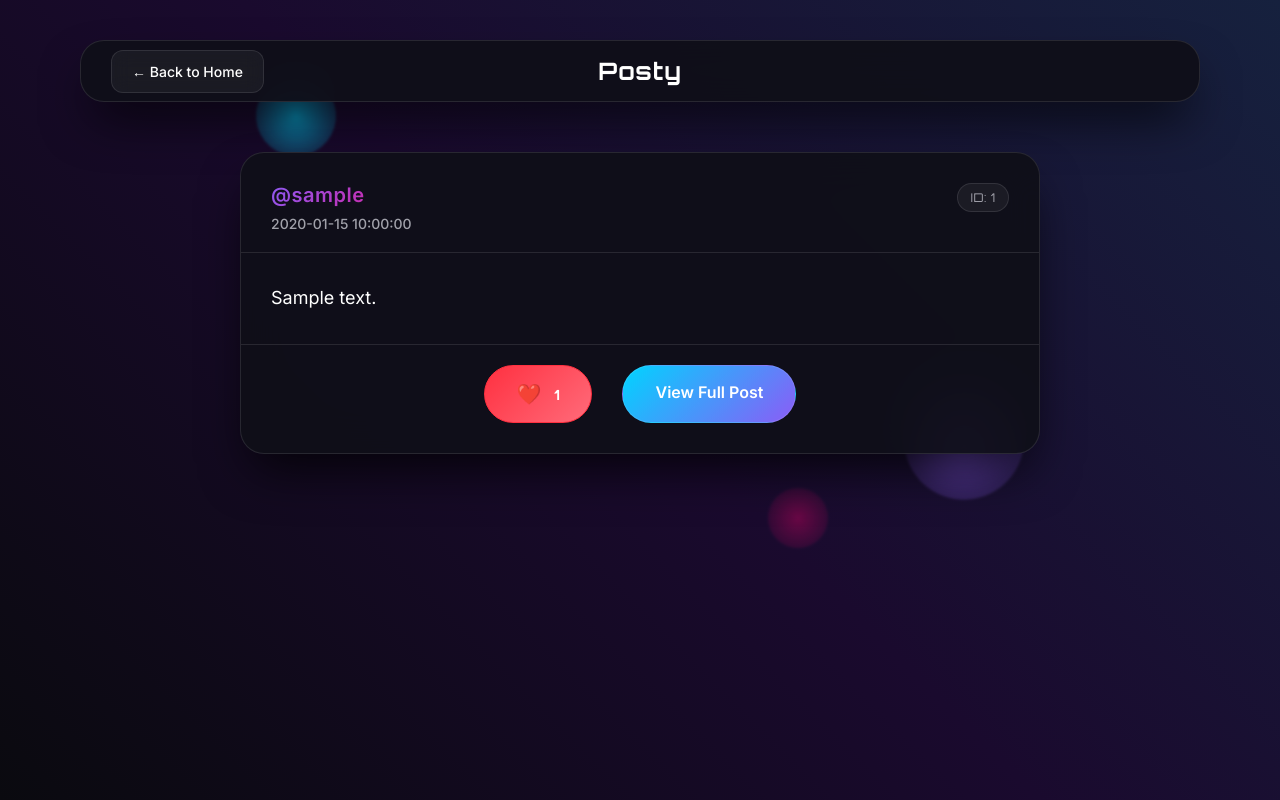
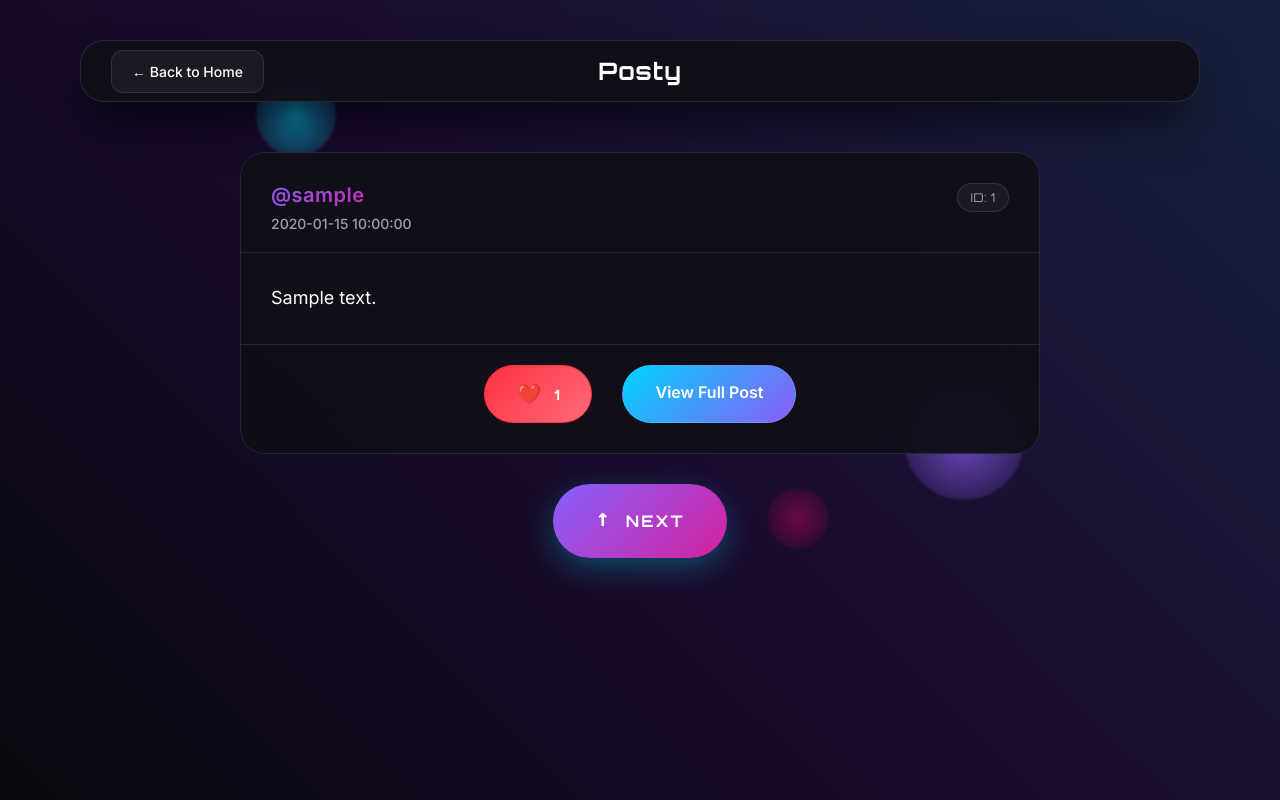
Before and after one commit to 5XGhost143/T4XNetwork, a Flask app: page /posty in a window 1280 px wide. Run offline with Flask 3, Linux system fonts and the light colour scheme; the visitor is signed in with stand-in values (Sample User, id 1); tables that the repository leaves empty hold one stand-in row (values such as "Sample post").

Commit message:
Implement random post loading feature and enhance UI with loading indicators

```diff
--- a/Server.py
+++ b/Server.py
@@ -447,6 +447,51 @@ def toggle_like():
         conn.close()
         return jsonify({'success': False, 'message': 'Error toggling like'}), 500
 
+@app.route('/api/random_post')
+def get_random_post():
+    if not session.get('logged_in'):
+        return jsonify({'success': False, 'message': 'Not logged in'}), 401
+
+    username = session.get('username')
+    conn = get_db_connection()
+
+    user = conn.execute("SELECT id FROM users WHERE username = ?", (username,)).fetchone()
+    if not user:
+        conn.close()
+        return jsonify({'success': False, 'message': 'User not found'}), 404
+
+    user_id = user["id"]
+
+    post = conn.execute("""
+        SELECT p.postid, p.posttext, p.created_at, u.username,
+               COUNT(l.id) AS like_count,
+               EXISTS (
+                   SELECT 1 FROM likes WHERE postid = p.postid AND userid = ?
+               ) AS user_liked
+        FROM posts p
+        JOIN users u ON p.userid = u.id
+        LEFT JOIN likes l ON p.postid = l.postid
+        GROUP BY p.postid
+        ORDER BY RANDOM()
+        LIMIT 1
+    """, (user_id,)).fetchone()
+
+    conn.close()
+
+    if not post:
+        return jsonify({'success': False, 'message': 'No posts available'}), 404
+
+    return jsonify({
+        'success': True,
+        'post': {
+            'postid': post['postid'],
+            'posttext': post['posttext'],
+            'created_at': post['created_at'],
+            'username': post['username'],
+            'like_count': post['like_count'],
+            'user_liked': bool(post['user_liked'])
+        }
+    })
 
 @app.route('/get_like_status/<int:postid>')
 def get_like_status(postid):
--- a/static/css/posty.css
+++ b/static/css/posty.css
@@ -9,6 +8,7 @@
     --text-primary: #ffffff;
     --text-secondary: #a1a1aa;
     --like-red: #ff3040;
+    --success-green: #10b981;
 }
 
 * {
@@ -163,20 +156,76 @@ body {
 .content-area {
     flex: 1;
     display: flex;
-    justify-content: center;
-    align-items: flex-start;
+    flex-direction: column;
+    align-items: center;
     padding-top: 20px;
+    gap: 30px;
+}
+
+.post-wrapper {
+    position: relative;
+    width: 100%;
+    max-width: 800px;
+    overflow: hidden;
+    border-radius: 24px;
 }
 
 .post-container {
     width: 100%;
-    max-width: 800px;
     background: var(--card-bg);
     backdrop-filter: blur(20px);
     border: 1px solid rgba(255, 255, 255, 0.1);
     border-radius: 24px;
     overflow: hidden;
     box-shadow: 0 25px 50px -12px rgba(0, 0, 0, 0.8);
+    transition: all 0.6s cubic-bezier(0.4, 0, 0.2, 1);
+    transform: translateY(0);
+}
+
+.post-container.swipe-up {
+    transform: translateY(-100%);
+    opacity: 0;
+}
+
+.post-container.swipe-in {
+    transform: translateY(100%);
+    opacity: 0;
+}
+
+.post-container.swipe-in.active {
+    transform: translateY(0);
+    opacity: 1;
+}
+
+.loading-post {
+    position: absolute;
+    top: 0;
+    left: 0;
+    width: 100%;
+    min-height: 400px;
+    display: flex;
+    align-items: center;
+    justify-content: center;
+}
+
+.loading-content {
+    text-align: center;
+    color: var(--text-secondary);
+}
+
+.loading-spinner {
+    width: 40px;
+    height: 40px;
+    border: 3px solid rgba(255, 255, 255, 0.1);
+    border-top: 3px solid var(--neon-blue);
+    border-radius: 50%;
+    animation: spin 1s linear infinite;
+    margin: 0 auto 20px;
+}
+
+@keyframes spin {
+    0% { transform: rotate(0deg); }
+    100% { transform: rotate(360deg); }
 }
 
 .post-header {
@@ -334,6 +383,107 @@ body {
     border-color: var(--neon-blue);
 }
 
+.next-button-container {
+    width: 100%;
+    max-width: 800px;
+    display: flex;
+    justify-content: center;
+}
+
+.next-btn {
+    display: flex;
+    align-items: center;
+    gap: 15px;
+    padding: 20px 40px;
+    border-radius: 50px;
+    border: 2px solid transparent;
+    background: linear-gradient(135deg, var(--neon-blue), var(--neon-purple), var(--neon-pink));
+    background-size: 300% 300%;
+    color: white;
+    font-size: 18px;
+    font-weight: 700;
+    font-family: 'Orbitron', monospace;
+    letter-spacing: 1px;
+    cursor: pointer;
+    transition: all 0.4s ease;
+    position: relative;
+    overflow: hidden;
+    outline: none;
+    box-shadow: 0 10px 30px rgba(0, 212, 255, 0.3);
+    animation: gradientShift 4s ease-in-out infinite;
+}
+
+.next-btn:before {
+    content: '';
+    position: absolute;
+    top: 0;
+    left: -100%;
+    width: 100%;
+    height: 100%;
+    background: linear-gradient(90deg, transparent, rgba(255, 255, 255, 0.4), transparent);
+    transition: left 0.6s ease;
+}
+
+.next-btn:hover:before {
+    left: 100%;
+}
+
+.next-btn:hover {
+    transform: translateY(-5px) scale(1.05);
+    box-shadow: 0 20px 40px rgba(0, 212, 255, 0.4);
+    background-size: 200% 200%;
+}
+
+.next-btn:active {
+    transform: translateY(-2px) scale(1.02);
+}
+
+.next-btn:disabled {
+    opacity: 0.6;
+    cursor: not-allowed;
+    transform: none;
+    animation: none;
+}
+
+.next-btn:disabled:hover {
+    transform: none;
+    box-shadow: 0 10px 30px rgba(0, 212, 255, 0.3);
+}
+
+.next-icon {
+    font-size: 24px;
+    transition: all 0.3s ease;
+    animation: bounceUp 2s ease-in-out infinite;
+}
+
+@keyframes bounceUp {
+    0%, 20%, 50%, 80%, 100% { transform: translateY(0); }
+    40% { transform: translateY(-8px); }
+    60% { transform: translateY(-4px); }
+}
+
+.next-btn:hover .next-icon {
+    transform: translateY(-8px) scale(1.2);
+    animation: none;
+}
+
+.next-text {
+    font-size: 16px;
+    font-weight: 700;
+    letter-spacing: 2px;
+}
+
+.next-btn.loading {
+    background: var(--glass-bg);
+    color: var(--text-secondary);
+    cursor: not-allowed;
+    animation: none;
+}
+
+.next-btn.loading .next-icon {
+    animation: spin 1s linear infinite;
+}
+
 .toast {
     position: fixed;
     top: 30px;
--- a/static/js/posty.js
+++ b/static/js/posty.js
@@ -1,6 +1,12 @@
 const likeBtn = document.getElementById('likeBtn');
 const likeCount = document.getElementById('likeCount');
 const toast = document.getElementById('toast');
+const nextBtn = document.getElementById('nextBtn');
+const currentPost = document.getElementById('currentPost');
+const loadingPost = document.getElementById('loadingPost');
+
+let isAnimating = false;
+let currentPostId = postId;
 
 updateLikeButton();
 
@@ -14,6 +20,8 @@ function updateLikeButton() {
 }
 
 async function toggleLike() {
+    if (isAnimating) return;
+
     likeBtn.disabled = true;
 
     try {
@@ -22,7 +30,7 @@ async function toggleLike() {
             headers: {
                 'Content-Type': 'application/json',
             },
-            body: JSON.stringify({ postid: postId })
+            body: JSON.stringify({ postid: currentPostId })
         });
 
         const data = await response.json();
@@ -43,8 +51,91 @@ async function toggleLike() {
     }
 }
 
-function showToast(message) {
+async function loadNextPost() {
+    if (isAnimating) return;
+
+    isAnimating = true;
+    nextBtn.disabled = true;
+    nextBtn.classList.add('loading');
+
+    try {
+        loadingPost.style.display = 'flex';
+
+        currentPost.classList.add('swipe-up');
+
+        await new Promise(resolve => setTimeout(resolve, 300));
+
+        const response = await fetch('/api/random_post');
+        const data = await response.json();
+
+        if (data.success && data.post) {
+            updatePostContent(data.post);
+
+            loadingPost.style.display = 'none';
+
+            currentPost.classList.remove('swipe-up');
+            currentPost.classList.add('swipe-in');
+
+            currentPost.offsetHeight;
+
+            currentPost.classList.add('active');
+
+            setTimeout(() => {
+                currentPost.classList.remove('swipe-in', 'active');
+            }, 600);
+
+            showToast('New post loaded!', 'success');
+        } else {
+            loadingPost.style.display = 'none';
+            currentPost.classList.remove('swipe-up');
+            showToast('No more posts available or error loading post');
+        }
+    } catch (error) {
+        console.error('Error loading next post:', error);
+        loadingPost.style.display = 'none';
+        currentPost.classList.remove('swipe-up');
+        showToast('Error loading next post');
+    } finally {
+        isAnimating = false;
+        nextBtn.disabled = false;
+        nextBtn.classList.remove('loading');
+    }
+}
+
+function updatePostContent(post) {
+    isLiked = post.user_liked;
+    currentLikeCount = post.like_count;
+    currentPostId = post.postid;
+
+    const username = currentPost.querySelector('.username');
+    const postDate = currentPost.querySelector('.post-date');
+    const postId = currentPost.querySelector('.post-id');
+    const postText = currentPost.querySelector('.post-content p');
+    const viewBtn = currentPost.querySelector('.view-btn');
+
+    username.textContent = `@${post.username}`;
+    username.href = `/account/${post.username}`;
+    postDate.textContent = post.created_at;
+    postId.textContent = `ID: ${post.postid}`;
+    postText.innerHTML = linkify(post.posttext);
+    viewBtn.href = `/post/${post.postid}`;
+
+    updateLikeButton();
+}
+
+function linkify(text) {
+    const urlPattern = /(https?:\/\/[^\s]+)/g;
+    return text.replace(urlPattern, '<a href="$1" target="_blank" rel="noopener noreferrer">$1</a>');
+}
+
+function showToast(message, type = 'default') {
     toast.textContent = message;
+    toast.className = 'toast';
+
+    if (type === 'success') {
+        toast.classList.add('success');
+    }
+
     toast.classList.add('show');
 
     setTimeout(() => {
@@ -54,7 +145,7 @@ function showToast(message) {
 
 async function refreshLikeStatus() {
     try {
-        const response = await fetch(`/get_like_status/${postId}`);
+        const response = await fetch(`/get_like_status/${currentPostId}`);
         const data = await response.json();
 
         if (data.success) {
@@ -67,4 +158,37 @@ async function refreshLikeStatus() {
     }
 }
 
+document.addEventListener('keydown', function(event) {
+    if ((event.code === 'Space' || event.code === 'ArrowUp') && !isAnimating) {
+        event.preventDefault();
+        loadNextPost();
+    }
+
+    if (event.code === 'KeyL' && !isAnimating) {
+        event.preventDefault();
+        toggleLike();
+    }
+});
+
+let touchStartY = 0;
+let touchEndY = 0;
+
+currentPost.addEventListener('touchstart', function(event) {
+    touchStartY = event.changedTouches[0].screenY;
+});
+
+currentPost.addEventListener('touchend', function(event) {
+    touchEndY = event.changedTouches[0].screenY;
+    handleSwipe();
+});
+
+function handleSwipe() {
+    const swipeThreshold = 50;
+    const swipeDistance = touchStartY - touchEndY;
+
+    if (swipeDistance > swipeThreshold && !isAnimating) {
+        loadNextPost();
+    }
+}
+
 refreshLikeStatus();
--- a/templates/posty.html
+++ b/templates/posty.html
@@ -4,7 +4,7 @@
 <head>
     <meta charset="UTF-8">
     <meta name="viewport" content="width=device-width, initial-scale=1.0">
-    <title>T4XNetwork | Post #{{ post.postid }}</title>
+    <title>T4XNetwork | Posty</title>
     <link rel="stylesheet" href="../static/css/posty.css">
     <link href="https://fonts.googleapis.com/css2?family=Orbitron:wght@400;700;900&family=Inter:wght@300;400;500;600;700&display=swap" rel="stylesheet">
     <link rel="icon" href="{{ url_for('static', filename='favicon.ico') }}" type="image/x-icon">
@@ -25,7 +25,8 @@
         </div>
 
         <div class="content-area">
-            <div class="post-container">
+            <div class="post-wrapper">
+                <div class="post-container" id="currentPost">
                     <div class="post-header">
                         <div class="post-meta">
                             <a href="/account/{{ post.username }}" class="username">@{{ post.username }}</a>
@@ -47,6 +48,23 @@
                         <a href="/post/{{ post.postid }}" class="view-btn">View Full Post</a>
                     </div>
                 </div>
+
+                <!-- Loading indicator for next post -->
+                <div class="post-container loading-post" id="loadingPost" style="display: none;">
+                    <div class="loading-content">
+                        <div class="loading-spinner"></div>
+                        <p>Loading next post...</p>
+                    </div>
+                </div>
+            </div>
+
+            <!-- Next Button -->
+            <div class="next-button-container">
+                <button class="next-btn" id="nextBtn" onclick="loadNextPost()">
+                    <span class="next-icon">↑</span>
+                    <span class="next-text">NEXT</span>
+                </button>
+            </div>
         </div>
     </div>
 
@@ -56,6 +74,14 @@
         let isLiked = {{ 'true' if post.user_liked else 'false' }};
         let currentLikeCount = {{ post.like_count }};
         const postId = {{ post.postid }};
+        let currentPostData = {
+            postid: {{ post.postid }},
+            username: "{{ post.username }}",
+            posttext: `{{ post.posttext | replace('`', '\\`') | replace('${', '\\${') }}`,
+            created_at: "{{ post.created_at }}",
+            like_count: {{ post.like_count }},
+            user_liked: {{ 'true' if post.user_liked else 'false' }}
+        };
     </script>
     <script src="../static/js/posty.js"></script>
 </body>
```
Also changed, not shown: other parts of static/css/posty.css (+45 -8 lines). Lines whose indentation alone changed are shown as unchanged.
